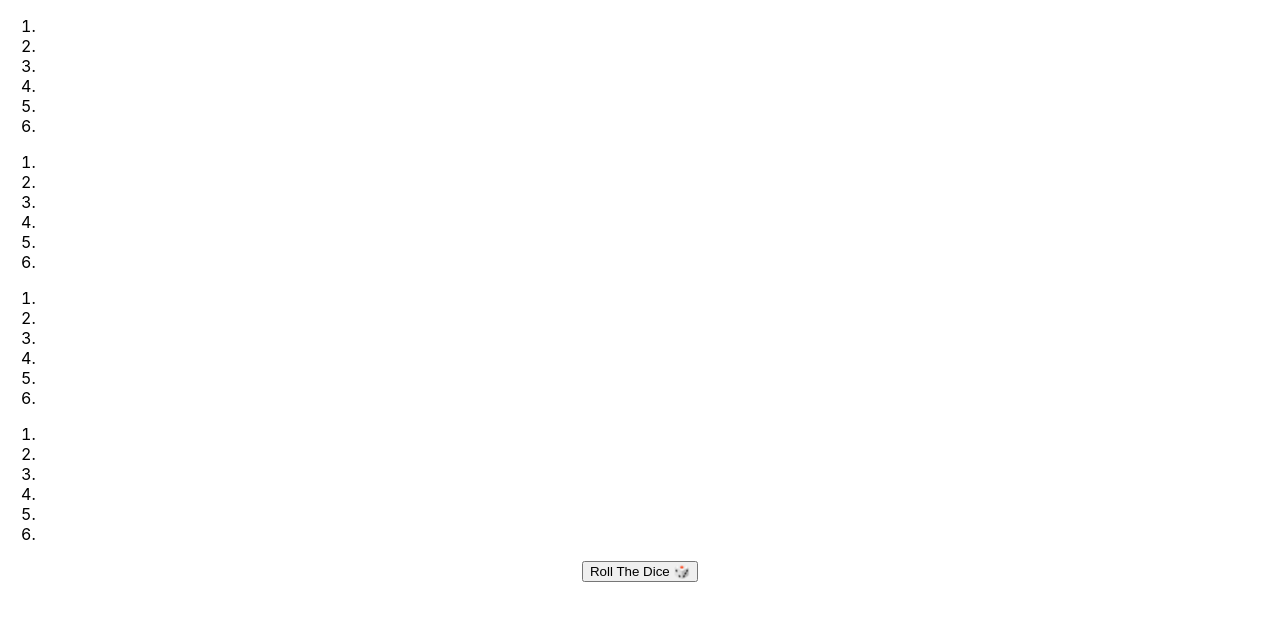
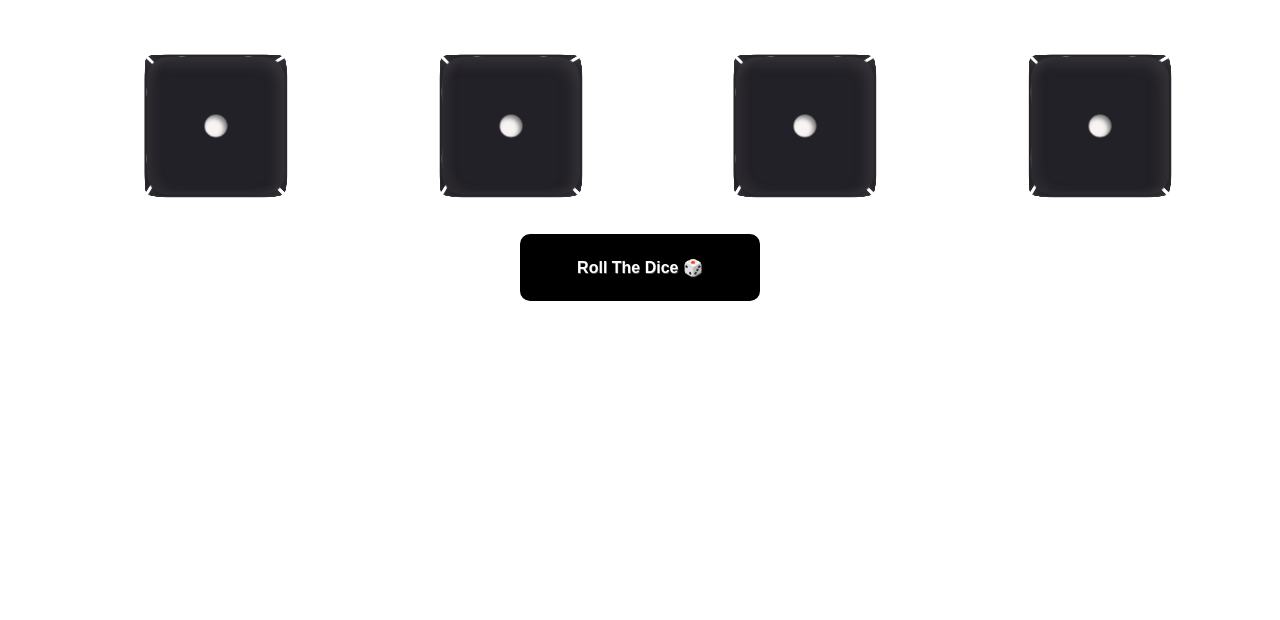
Before and after one commit to amo2019/roll-the-dice, a React (Create React App) app: page / in a window 1280 px wide. Shown: the top 620 px of the page. Built offline with nearby package versions, Linux system fonts and the light colour scheme.

Commit message:
editing RollDice.css & Dice.css

```diff
--- a/src/Die.css
+++ b/src/Die.css
@@ -0,0 +1,184 @@
+* {
+  margin: 0;
+  padding: 0;
+  vertical-align: baseline;
+}
+.container {
+  margin-top: 30px;
+  display: flex;
+  justify-content: space-evenly;
+  flex-direction: row;
+}
+.container fieldset label {
+  padding: 1rem;
+  text-align: center;
+  display: inline-block;
+}
+
+.dice {
+  align-items: center;
+  display: grid;
+  grid-gap: 2rem;
+  grid-template-columns: repeat(auto-fit, minmax(8rem, 1fr));
+  grid-template-rows: auto;
+  justify-items: center;
+  padding: 2rem;
+  perspective: 600px;
+}
+.die-list {
+  display: grid;
+  grid-template-columns: 1fr;
+  grid-template-rows: 1fr;
+  transform-style: preserve-3d;
+}
+.even-roll {
+  transition: transform 1.5s ease-out;
+}
+.odd-roll {
+  transition: transform 1.25s ease-out;
+}
+.die-item {
+  background-color: rgb(34, 33, 39);
+  border-radius: 20px;
+  box-shadow: inset -0.35rem 0.35rem 0.75rem rgba(105, 100, 100, 0.3),
+    inset 0.5rem -0.25rem 0.5rem rgba(105, 100, 100, 0.15);
+  display: grid;
+  grid-column: 1;
+  grid-row: 1;
+  grid-template-areas:
+    "one two three"
+    "four five six"
+    "seven eight nine";
+  grid-template-columns: repeat(3, 1fr);
+  grid-template-rows: repeat(3, 1fr);
+  height: 100%;
+  padding: 1rem;
+  width: 100%;
+}
+.dot {
+  align-self: center;
+  background-color: #f8f4f4;
+  border-radius: 50%;
+  box-shadow: inset -0.15rem 0.15rem 0.25rem rgba(0, 0, 0, 0.5);
+  display: block;
+  height: 1.25rem;
+  justify-self: center;
+  width: 1.25rem;
+}
+.even-roll[data-roll="1"] {
+  transform: rotateX(360deg) rotateY(720deg) rotateZ(360deg);
+}
+.even-roll[data-roll="2"] {
+  transform: rotateX(450deg) rotateY(720deg) rotateZ(360deg);
+}
+.even-roll[data-roll="3"] {
+  transform: rotateX(360deg) rotateY(630deg) rotateZ(360deg);
+}
+.even-roll[data-roll="4"] {
+  transform: rotateX(360deg) rotateY(810deg) rotateZ(360deg);
+}
+.even-roll[data-roll="5"] {
+  transform: rotateX(270deg) rotateY(720deg) rotateZ(360deg);
+}
+.even-roll[data-roll="6"] {
+  transform: rotateX(360deg) rotateY(900deg) rotateZ(360deg);
+}
+.odd-roll[data-roll="1"] {
+  transform: rotateX(-360deg) rotateY(-720deg) rotateZ(-360deg);
+}
+.odd-roll[data-roll="2"] {
+  transform: rotateX(-270deg) rotateY(-720deg) rotateZ(-360deg);
+}
+.odd-roll[data-roll="3"] {
+  transform: rotateX(-360deg) rotateY(-810deg) rotateZ(-360deg);
+}
+.odd-roll[data-roll="4"] {
+  transform: rotateX(-360deg) rotateY(-630deg) rotateZ(-360deg);
+}
+.odd-roll[data-roll="5"] {
+  transform: rotateX(-450deg) rotateY(-720deg) rotateZ(-360deg);
+}
+.odd-roll[data-roll="6"] {
+  transform: rotateX(-360deg) rotateY(-900deg) rotateZ(-360deg);
+}
+[data-side="1"] {
+  transform: rotate3d(0, 0, 0, 90deg) translateZ(4rem);
+}
+[data-side="2"] {
+  transform: rotate3d(-1, 0, 0, 90deg) translateZ(4rem);
+}
+[data-side="3"] {
+  transform: rotate3d(0, 1, 0, 90deg) translateZ(4rem);
+}
+[data-side="4"] {
+  transform: rotate3d(0, -1, 0, 90deg) translateZ(4rem);
+}
+[data-side="5"] {
+  transform: rotate3d(1, 0, 0, 90deg) translateZ(4rem);
+}
+[data-side="6"] {
+  transform: rotate3d(1, 0, 0, 180deg) translateZ(4rem);
+}
+[data-side="1"] .dot:nth-of-type(1) {
+  grid-area: five;
+}
+[data-side="2"] .dot:nth-of-type(1) {
+  grid-area: one;
+}
+[data-side="2"] .dot:nth-of-type(2) {
+  grid-area: nine;
+}
+[data-side="3"] .dot:nth-of-type(1) {
+  grid-area: one;
+}
+[data-side="3"] .dot:nth-of-type(2) {
+  grid-area: five;
+}
+[data-side="3"] .dot:nth-of-type(3) {
+  grid-area: nine;
+}
+[data-side="4"] .dot:nth-of-type(1) {
+  grid-area: one;
+}
+[data-side="4"] .dot:nth-of-type(2) {
+  grid-area: three;
+}
+[data-side="4"] .dot:nth-of-type(3) {
+  grid-area: seven;
+}
+[data-side="4"] .dot:nth-of-type(4) {
+  grid-area: nine;
+}
+[data-side="5"] .dot:nth-of-type(1) {
+  grid-area: one;
+}
+[data-side="5"] .dot:nth-of-type(2) {
+  grid-area: three;
+}
+[data-side="5"] .dot:nth-of-type(3) {
+  grid-area: five;
+}
+[data-side="5"] .dot:nth-of-type(4) {
+  grid-area: seven;
+}
+[data-side="5"] .dot:nth-of-type(5) {
+  grid-area: nine;
+}
+[data-side="6"] .dot:nth-of-type(1) {
+  grid-area: one;
+}
+[data-side="6"] .dot:nth-of-type(2) {
+  grid-area: three;
+}
+[data-side="6"] .dot:nth-of-type(3) {
+  grid-area: four;
+}
+[data-side="6"] .dot:nth-of-type(4) {
+  grid-area: six;
+}
+[data-side="6"] .dot:nth-of-type(5) {
+  grid-area: seven;
+}
+[data-side="6"] .dot:nth-of-type(6) {
+  grid-area: nine;
+}
--- a/src/RollDice.css
+++ b/src/RollDice.css
@@ -0,0 +1,78 @@
+@import url("https://fonts.googleapis.com/css?family=Luckiest+Guy&display=swap");
+.RollDice {
+  display: flex;
+  flex-flow: column nowrap;
+  min-height: 100vh;
+}
+.RollDice-container {
+  flex-wrap: wrap;
+  display: flex;
+  justify-content: space-evenly;
+  align-content: center;
+  margin-top: 30px;
+}
+.RollDice button {
+  align-self: center;
+  width: 15em;
+  padding: 1.5em;
+  font-size: 1em;
+  font-weight: bold;
+  text-shadow: 0.5px 0.5px #534f4f;
+  border: 0px;
+  border-radius: 10px;
+  color: white;
+  background-color: black;
+  margin-top: 3em;
+  margin-bottom: 3em;
+}
+
+.RollDice button:hover {
+  background-color: rgb(30, 30, 32);
+  opacity: 0.7;
+  cursor: pointer;
+}
+
+h1 {
+  margin: 0;
+  font-size: 12em;
+  padding: 0;
+  position: relative;
+  color: rgb(211, 214, 49);
+  text-shadow: 0 0.1em 20px rgba(0, 0, 0, 1), 0.05em -0.03em 0 rgba(0, 0, 0, 1),
+    0.05em 0.005em 0 rgba(0, 0, 0, 1), 0em 0.08em 0 rgba(0, 0, 0, 1),
+    0.05em 0.08em 0 rgb(235, 221, 144), 0px -0.03em 0 rgba(0, 0, 0, 1),
+    -0.03em -0.03em 0 rgba(0, 0, 0, 1), -0.03em 0.08em 0 rgba(0, 0, 0, 1),
+    -0.03em 0 0 rgba(0, 0, 0, 1);
+}
+h1 span {
+  transform: scale(0.9);
+  display: inline-block;
+}
+h1 span:first-child {
+  animation: bop 1.5s cubic-bezier(0.175, 0.885, 0.32, 1.275) forwards infinite
+    alternate;
+}
+h1 span:last-child {
+  animation: bopB 2.5s 0.5s cubic-bezier(0.175, 0.885, 0.32, 1.275) forwards
+    infinite alternate;
+}
+
+@keyframes bop {
+  0% {
+    transform: scale(0.9);
+  }
+  50%,
+  100% {
+    transform: scale(1);
+  }
+}
+
+@keyframes bopB {
+  0% {
+    transform: scale(0.9);
+  }
+  80%,
+  100% {
+    transform: scale(1) rotateZ(-3deg);
+  }
+}
```
